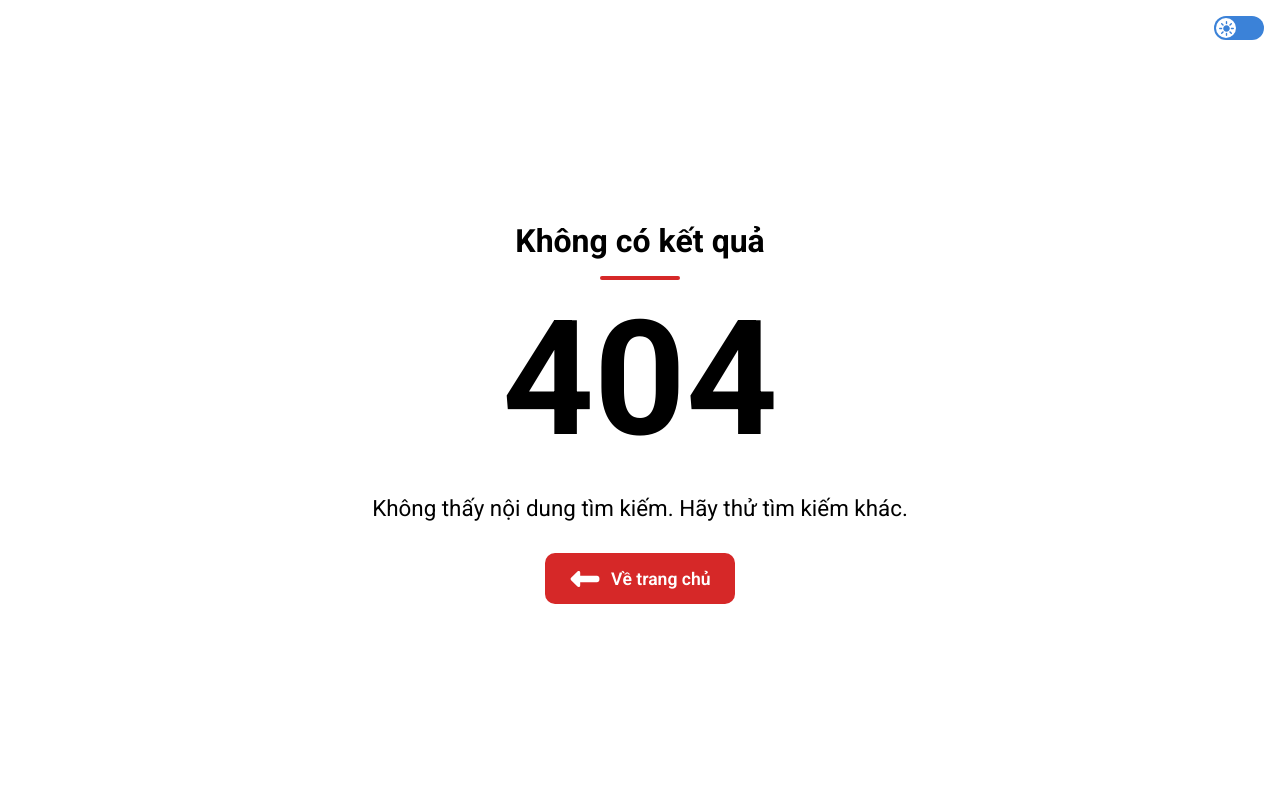
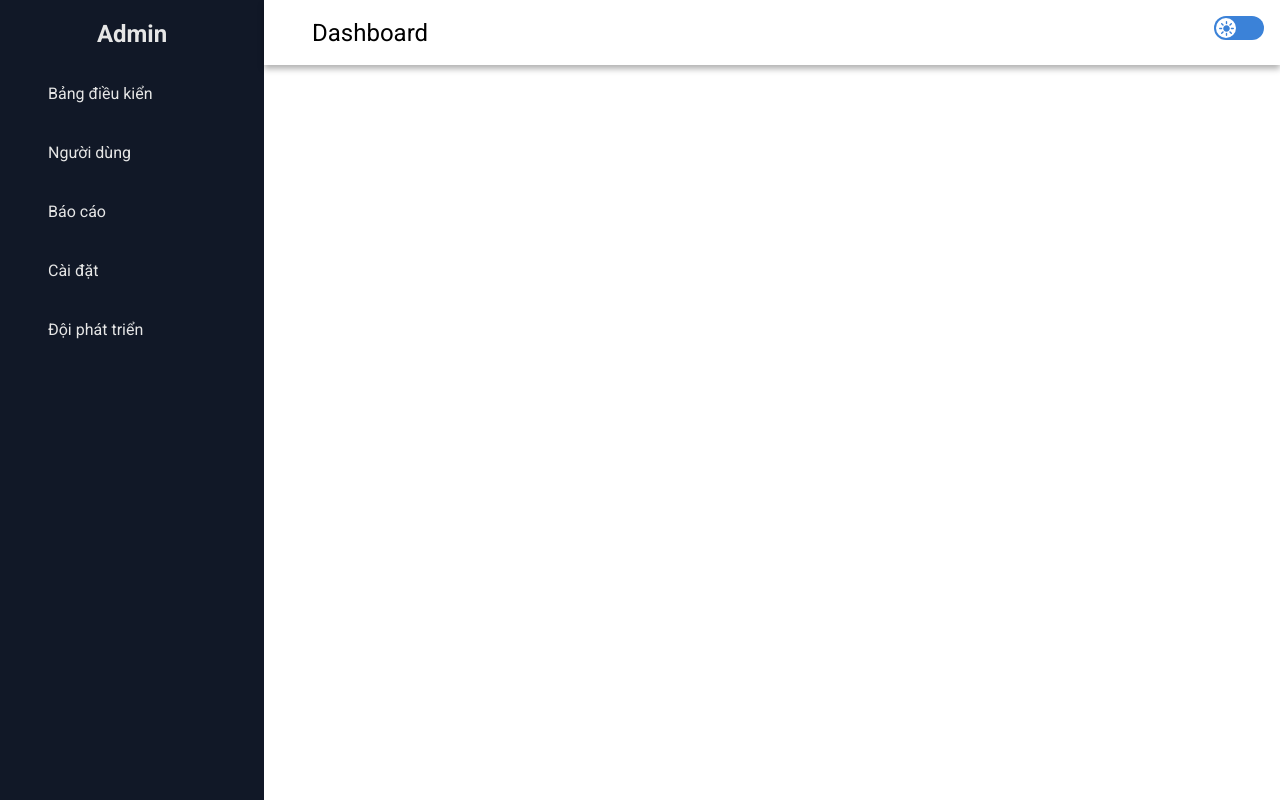
Before and after one commit to Rud-nin/NMCNPM, a React (Vite) app in the folder frontend/: page /admin in a window 1280 px wide. Before the commit this address had no page. Built offline with nearby package versions, Linux system fonts and the light colour scheme.

Commit message:
Add Admin Dashboard template

```diff
--- a/frontend/src/App.jsx
+++ b/frontend/src/App.jsx
@@ -3,6 +3,7 @@ import { SignUpPage } from './pages/signup/SignUpPage'
 import { SignInPage } from './pages/signin/SignInPage'
 import NotFoundPage from './pages/notfound/NotFoundPage'
 import Home from './pages/home/Home'
+import AdminDashboard from './pages/admin_dashboard/AdminDashboard'
 
 import ThemeToggle from './components/themeToggle/ThemeToggle'
 
@@ -16,6 +17,7 @@ function App() {
         <Route path="/" element={<Home />} />
         <Route path="signin" element={<SignInPage />} />
         <Route path="signup" element={<SignUpPage />} />
+        <Route path="admin" element={<AdminDashboard />} />
         <Route path="*" element={<NotFoundPage />} />
       </Routes>
     </div>
--- /dev/null
+++ b/frontend/src/pages/admin_dashboard/AdminDashboard.jsx
@@ -0,0 +1,65 @@
+import { useState } from "react";
+import styles from "./AdminDashboard.module.css";
+
+function Sidebar({ state, onChange }) {
+
+    return (
+        <div className={styles.sidebar}>
+            <h2>Admin</h2>
+            <nav>
+                <ul>
+                    <li key={1}
+                        onClick={() => onChange("Dashboard")}>
+                        Bảng điều kiển
+                    </li>
+                    <li key={2}
+                        onClick={() => onChange("User")}>
+                        Người dùng
+                    </li>
+                    <li key={3}
+                        onClick={() => onChange("Report")}>
+                        Báo cáo
+                    </li>
+                    <li key={4}
+                        onClick={() => onChange("Setting")}>
+                        Cài đặt
+                    </li>
+                    <li key={5}
+                        onClick={() => onChange("Dev")}>
+                        Đội phát triển
+                    </li>
+                </ul>
+            </nav>
+        </div>
+    );
+}
+
+function Dashboard() {}
+function User() {}
+function Report() {}
+function Setting() {}
+function Dev() {}
+
+export default function AdminDashboard() {
+    const [state, changeState] = useState("Dashboard");
+
+    return (
+        <div className={styles.wrapper}>
+            <Sidebar
+                state={state}
+                onChange={(nextState) => changeState(nextState)}
+            />
+            <section className={styles.section}>
+                <div className={styles.header}>
+                    <div>{state}</div>
+                    <button>Làm mới</button>
+                </div>
+                { state === "Dashboard" && <Dashboard /> }
+                { state === "User" && <User /> }
+                { state === "Report" && <Report /> }
+                { state === "Setting" && <Setting /> }
+                { state === "Dev" && <Dev /> }
+            </section>
+        </div>
+    );
+}
--- /dev/null
+++ b/frontend/src/pages/admin_dashboard/AdminDashboard.module.css
@@ -0,0 +1,65 @@
+.wrapper {
+    display: flex;
+    width: 100%;
+}
+
+.sidebar {
+    background-color: #111827;
+    color: hsl(0, 0%, 90%);
+    height: 100%;
+    min-height: 100vh;
+    width: clamp(200px, 15%, 500px);
+    padding: 0 2rem;
+}
+
+.sidebar h2 {
+    text-align: center;
+}
+
+.sidebar ul {
+    padding: 0;
+}
+
+.sidebar li {
+    list-style-type: none;
+    /* border: 1px solid white; */
+    padding: 1rem 1rem;
+    margin: 0.5rem 0;
+    border-radius: 10px;
+    cursor: pointer;
+    transition: all 0.25s;
+}
+
+.sidebar li:hover {
+    background-color: #2563eb;
+    box-shadow: 0 0 5px #2563eb;
+}
+
+.section {
+    flex: 1;
+}
+
+.header {
+    display: flex;
+    justify-content: space-between;
+    align-items: center;
+    padding: 1rem 3rem;
+    box-shadow: 0 4px 6px rgba(0, 0, 0, 0.3);
+    font-size: 1.5rem;
+}
+
+.header button {
+    outline: none;
+    background-color: transparent;
+    border: 1px solid white;
+    color: white;
+    padding: 0.5rem 1rem;
+    border-radius: 1rem;
+    cursor: pointer;
+    transition: all 0.25s;
+}
+
+.header button:hover {
+    box-shadow: 0 0 5px white,
+                inset 0 0 5px white;
+}
```
